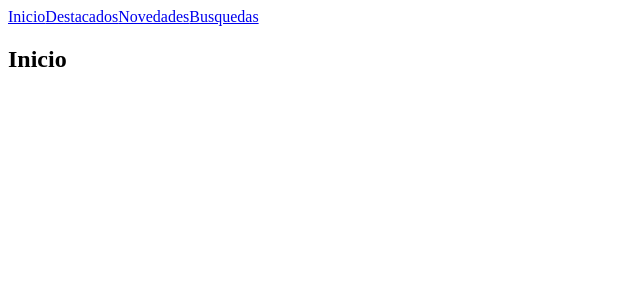
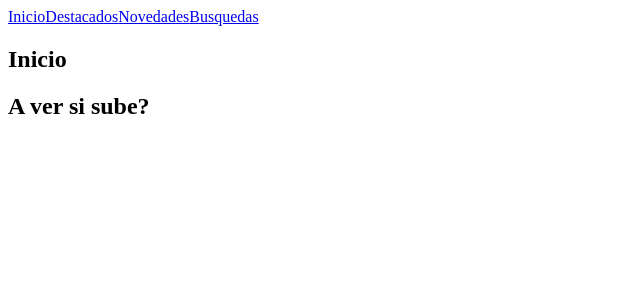
Before and after one commit to nix-star/codoacodo-react, a React (Create React App) app: page / in a window 1280 px wide. Shown: the top 300 px of the page, without its empty margins (0-640 px from the left). Built offline with nearby package versions, Linux system fonts and the light colour scheme.

Commit message:
test commit

```diff
--- /dev/null
+++ b/src/components/indexN/nav.jsx
@@ -0,0 +1,7 @@
+const Nav = () => {
+    return (
+        <h1>A ver si sube?</h1>
+    )
+}
+
+export default Nav
--- a/src/routes/Inicio.jsx
+++ b/src/routes/Inicio.jsx
@@ -1,9 +1,13 @@
 import React from 'react'
+import Nav from '../components/indexN/nav'
 
 export default function inicio() {
   return (
+    <>
     <h1>
         Inicio
     </h1>
+    <Nav />
+    </>
   )
 }
```
